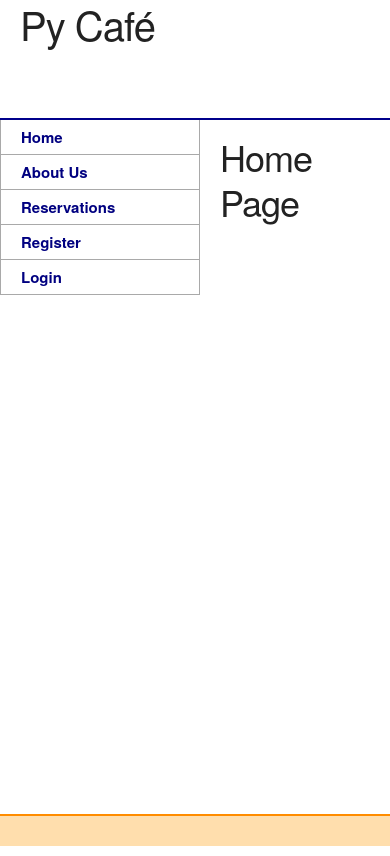
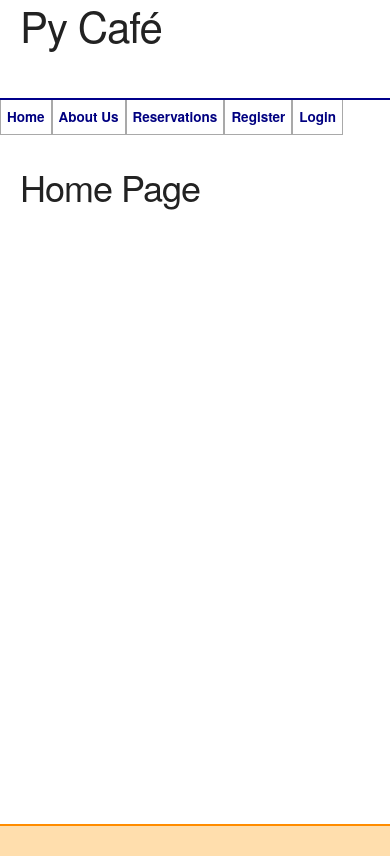
Before and after one commit to python-401d11/py_cafe, a Flask app: page / in a window 390 px wide. Run offline with Flask 2, Linux system fonts and the light colour scheme.

Commit message:
mobile CSS

```diff
--- a/src/static/css/base.css
+++ b/src/static/css/base.css
@@ -41,5 +41,5 @@ table tr:nth-child(even) td {
 table tr td {
     padding: 10px 18px;
     text-align: left;
-    border-bottom: 1px solid #E1E1E1; }
+    border-bottom: 1px solid #E1E1E1;
 }
--- a/src/static/css/layout.css
+++ b/src/static/css/layout.css
@@ -1,3 +1,5 @@
+/* Inspired by bitsofco.de/holy-grail-layout-css-grid */
+
 header { grid-area: header; }
 nav { grid-area: nav; }
 main { grid-area: main; }
@@ -19,3 +21,28 @@ header h5 {
 main {
     padding-top: 14px;
 }
+
+@media screen and (max-width: 800px) {
+    body {
+        grid-template-areas:    "header"
+                                "nav"
+                                "main"
+                                "footer";
+        grid-template-columns: 100%;
+        grid-template-rows: 100px 50px 1fr 20px;
+    }
+    h1 {
+        font-size: 2.8em;
+    }
+    h4 {
+        font-size: 1.6em;
+    }
+    h5 {
+        font-size: 1.2em;
+    }
+    nav ul li a {
+        float: left;
+        font-size: .9em;
+        padding: 6px;
+    }
+}
--- a/src/templates/user/all_users.html
+++ b/src/templates/user/all_users.html
@@ -13,8 +13,8 @@
                 <th>Name</th>
                 <th>Email</th>
                 <th>Role</th>
-                <th>Phone Number</th>
-                <th>Pay Rate</th>
+                <th>Phone</th>
+                <th>Rate</th>
             </tr>
         </thead>
         <tbody>
```
